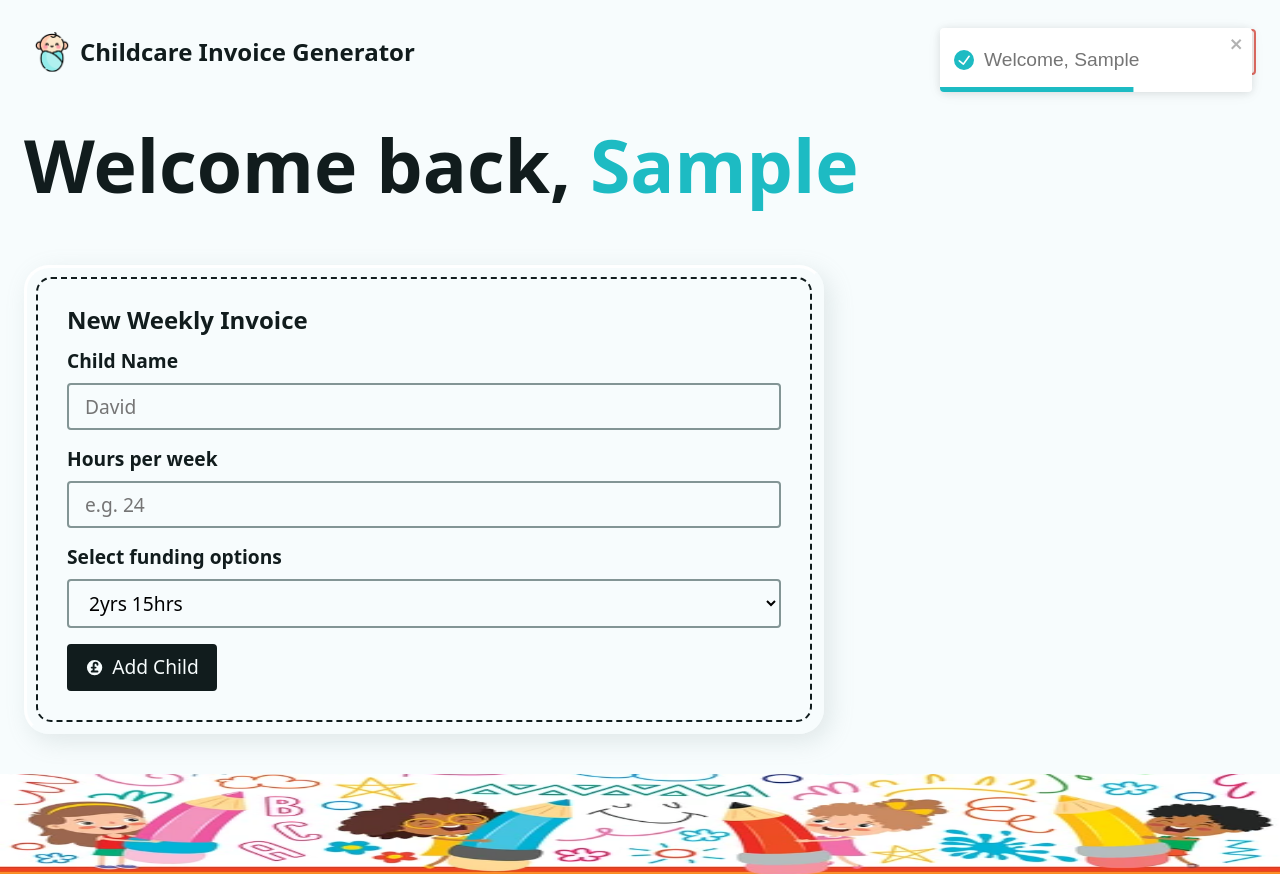
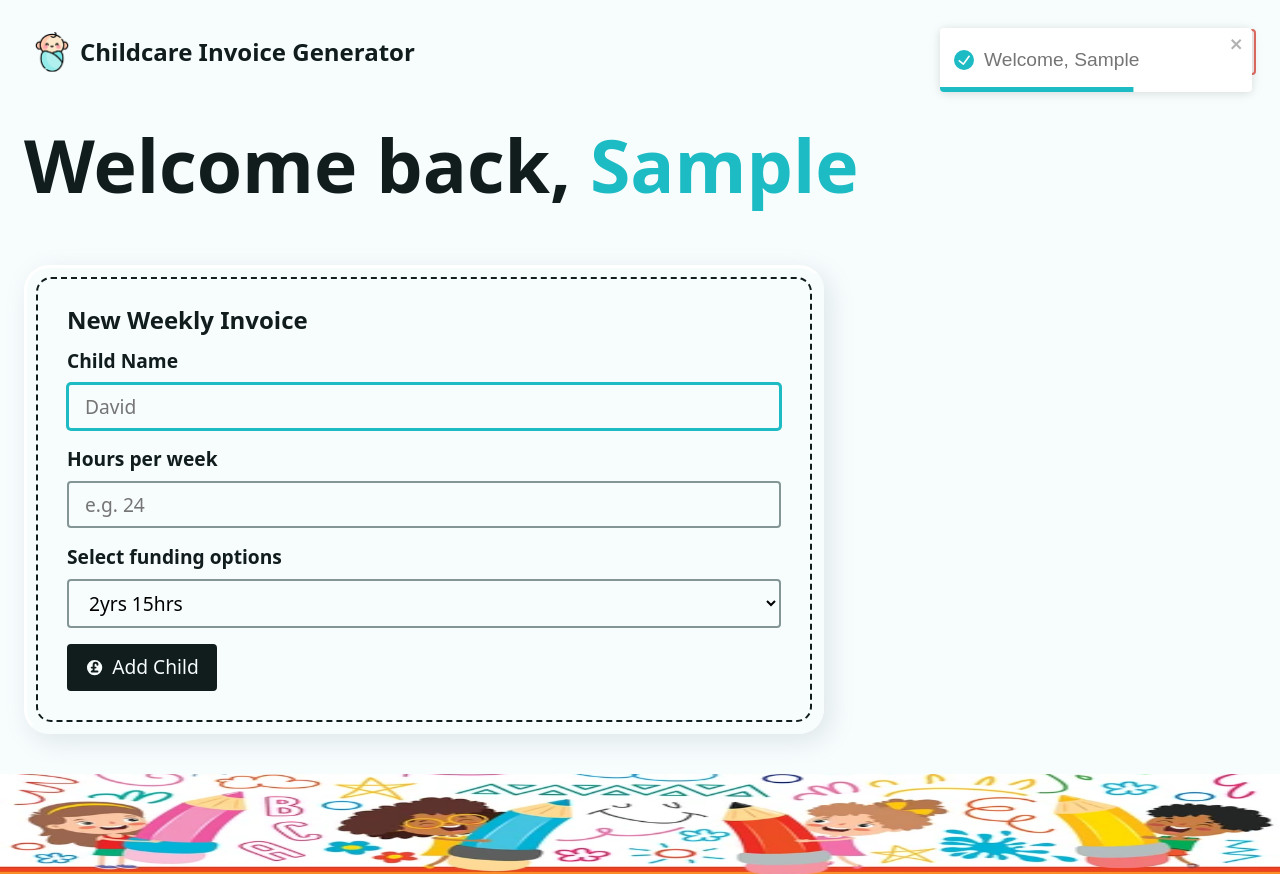
Before and after one commit to hannahf86/childcare-invoice-generator, a React (Vite) app: page / in a window 1280 px wide. Both pictures are taken after typing "Sample" into the empty fields and a click on the button "Create Account". Built offline with nearby package versions, Linux system fonts and the light colour scheme.

Commit message:
UX improvements to form

```diff
--- a/src/Components/AddHoursForm.jsx
+++ b/src/Components/AddHoursForm.jsx
@@ -1,15 +1,32 @@
-import React from 'react'
-import { Form } from 'react-router-dom'
+import React, { useEffect, useRef } from 'react'
+import { Form, useFetcher } from 'react-router-dom'
 
 // ASSETS
 import { HiCurrencyPound } from 'react-icons/hi'
 
 const AddHoursForm = () => {
+
+    // stores the form's state
+    const fetcher = useFetcher()
+    const isSubmitting = fetcher.state === 'submitting'
+
+    const formRef = useRef();
+    const focusRef = useRef(); // sets focus to first input
+
+    // clears the form
+    useEffect(() => {
+        if (!isSubmitting) {
+            formRef.current.reset()
+            focusRef.current.focus()
+        }
+    }, [isSubmitting])
+
     return (
         <div className='form-wrapper'>
             <h2 className='h3'>New Weekly Invoice</h2>
-            <Form method='post'
+            <fetcher.Form method='post'
                 className='grid-sm'
+                ref={formRef}
             >
                 <div className='grid-xs'>
                     <label htmlFor='newHours'>Child Name</label>
@@ -18,7 +35,8 @@ const AddHoursForm = () => {
                         name='name'
                         id='name'
                         placeholder='David'
-                        required />
+                        required
+                        ref={focusRef} />
                 </div>
 
                 <div className='grid-xs'>
@@ -51,7 +69,7 @@ const AddHoursForm = () => {
                 <button type='submit' className='btn btn--dark'>
                     <HiCurrencyPound />Add Child
                 </button>
-            </Form>
+            </fetcher.Form>
         </div>
     )
 }
--- a/src/Scenes/Dashboard.jsx
+++ b/src/Scenes/Dashboard.jsx
@@ -1,4 +1,4 @@
-// REACT-ROUTER-ROM
+// REACT-ROUTER-DOM
 import { useLoaderData } from "react-router-dom";
 
 // SCENES
@@ -9,7 +9,7 @@ import AddHoursForm from "../Components/AddHoursForm";
 import { toast } from "react-toastify";
 
 //  HELPERS
-import { fetchData, createInvoice } from "../Utilities/Helpers"
+import { fetchData, createInvoice } from "../Utilities/Helpers";
 
 // LOADERS
 export function dashboardLoader() {
```
